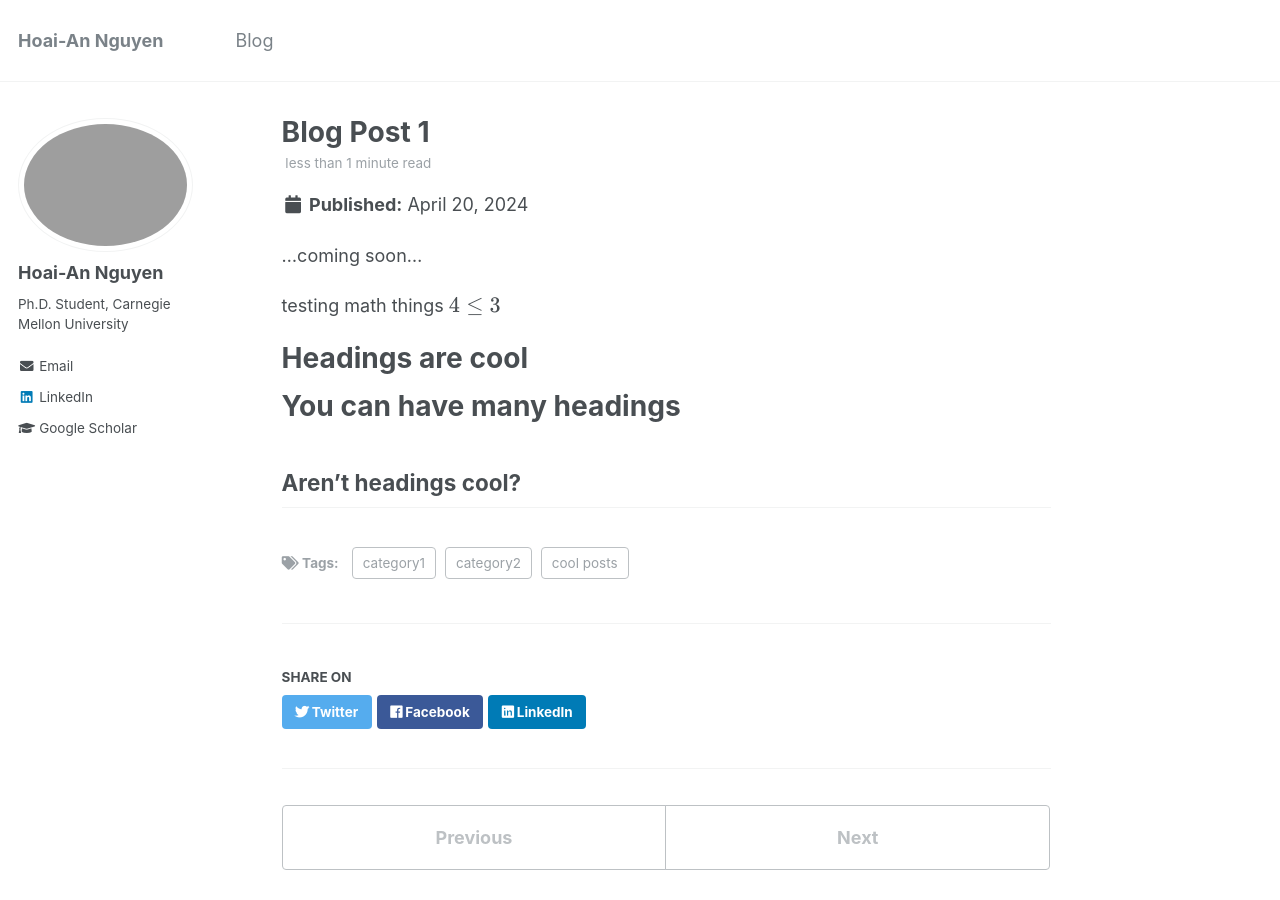
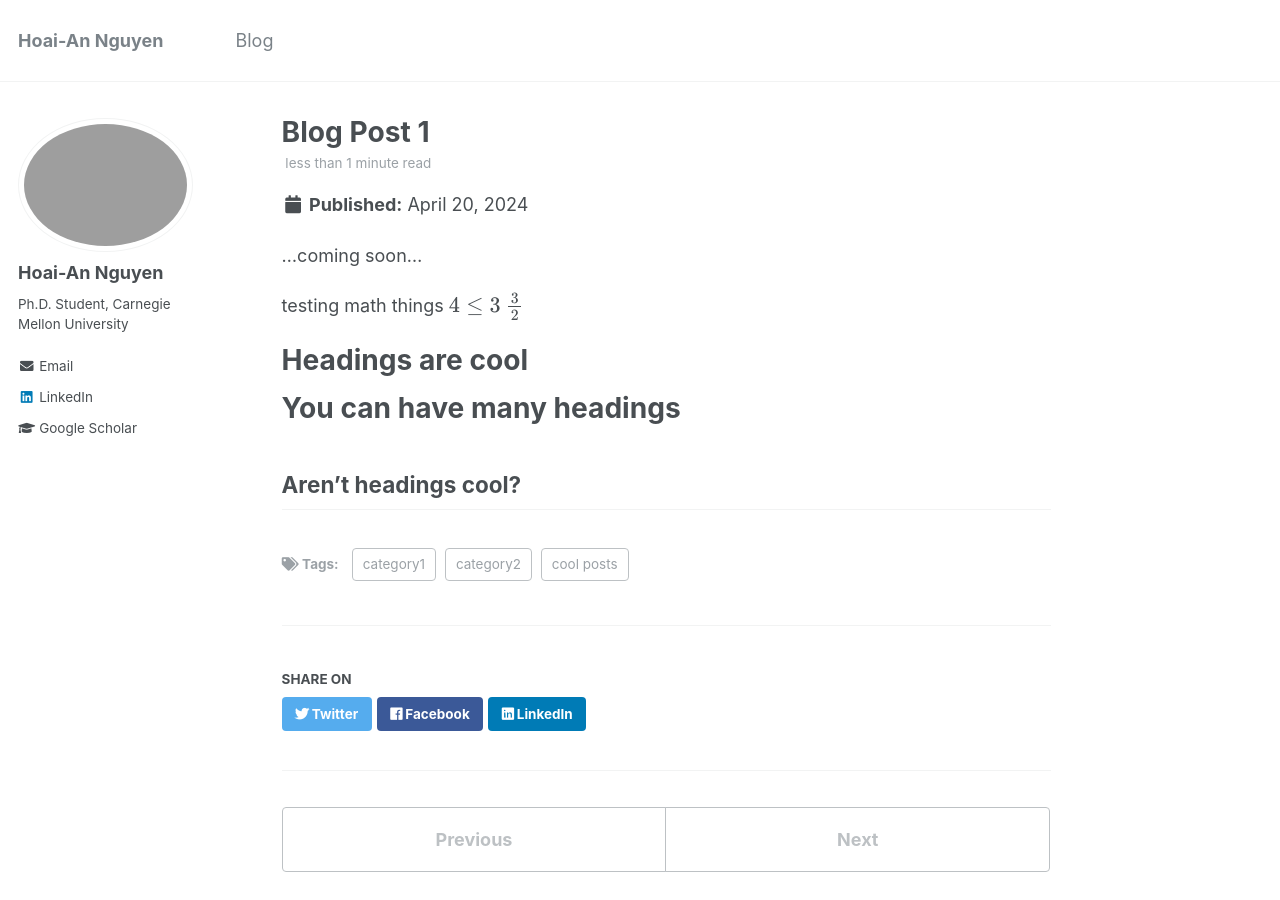
Before and after one commit to hoai77/hoai77.github.io, a Jekyll site: the page built from _posts/2024-04-20-blog-post-1.md, in a window 1280 px wide and 900 px high. Built offline with Jekyll 4.4.1, drawn with Linux system fonts in a browser that asks for light colours; formulas are drawn with MathJax 3.

Commit message:
testing frac

```diff
--- a/_posts/2024-04-20-blog-post-1.md
+++ b/_posts/2024-04-20-blog-post-1.md
@@ -11,6 +11,7 @@ tags:
 ...coming soon...
 
 testing math things $4 \le 3$
+$\frac{3}{2}$
 
 Headings are cool
 ======
```
